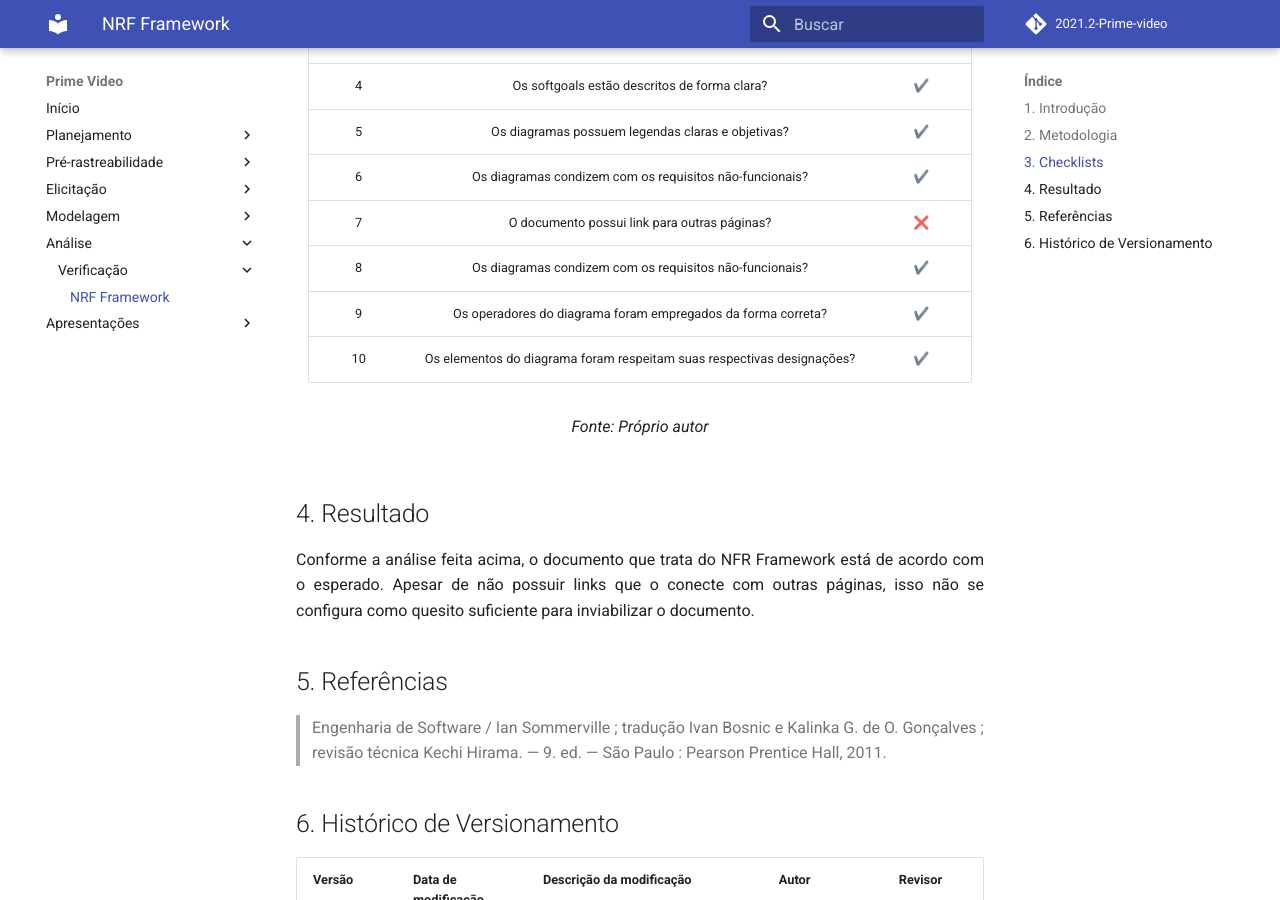
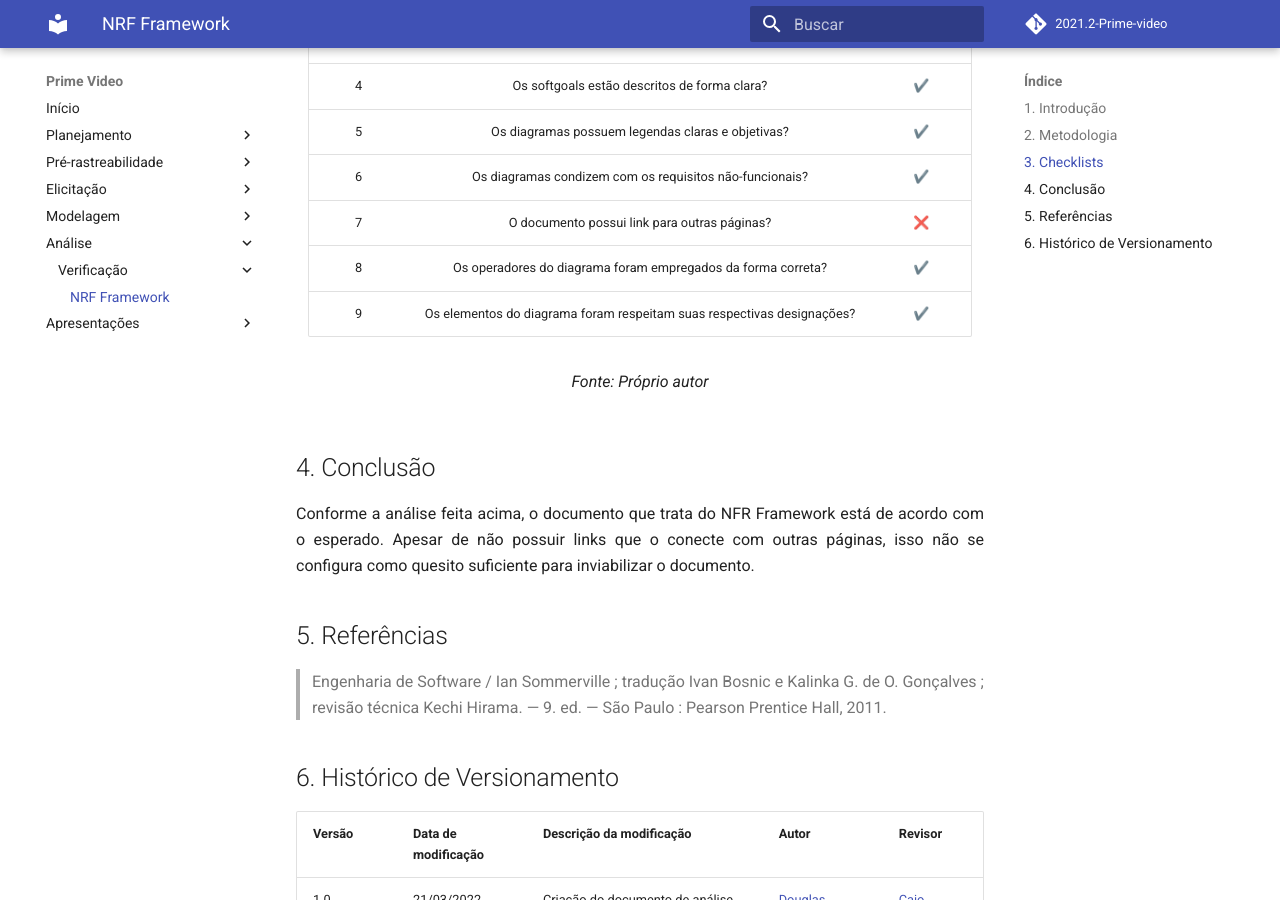
Before and after one commit to Requisitos-de-Software/2021.2-Prime-video, an MkDocs documentation site: the page built from docs/analise/verificacao/nfr_framework.md, in a window 1280 px wide and 900 px high, scrolled down 1141 px. Built offline with MkDocs 1.6.1 and Material for MkDocs 9.7.7, drawn with Linux system fonts in a browser that asks for light colours; comment, search, counter and statistics services are not loaded.

Commit message:
Update nfr_framework.md

```diff
--- a/docs/analise/verificacao/nfr_framework.md
+++ b/docs/analise/verificacao/nfr_framework.md
@@ -86,16 +86,11 @@
       </tr>
       <tr>
         <td align="center">8</td>
-        <td align="center">Os diagramas condizem com os requisitos não-funcionais?</td>
+        <td align="center">Os operadores do diagrama foram empregados da forma correta?</td>
         <td align="center">✔️</td>
       </tr>
       <tr>
         <td align="center">9</td>
-        <td align="center">Os operadores do diagrama foram empregados da forma correta?</td>
-        <td align="center">✔️</td>
-      </tr>
-       <tr>
-        <td align="center">10</td>
         <td align="center">Os elementos do diagrama foram respeitam suas respectivas designações?</td>
         <td align="center">✔️</td>
       </tr>
@@ -104,7 +99,7 @@
   <figcaption>Fonte: Próprio autor</figcaption>
 </figure>
 
-## 4. Resultado
+## 4. Conclusão
 
 <p align='justify'>
   Conforme a análise feita acima, o documento que trata do NFR Framework está de acordo com o esperado. Apesar de não possuir links que o conecte com outras páginas, isso não se configura como quesito suficiente para inviabilizar o documento.
```
